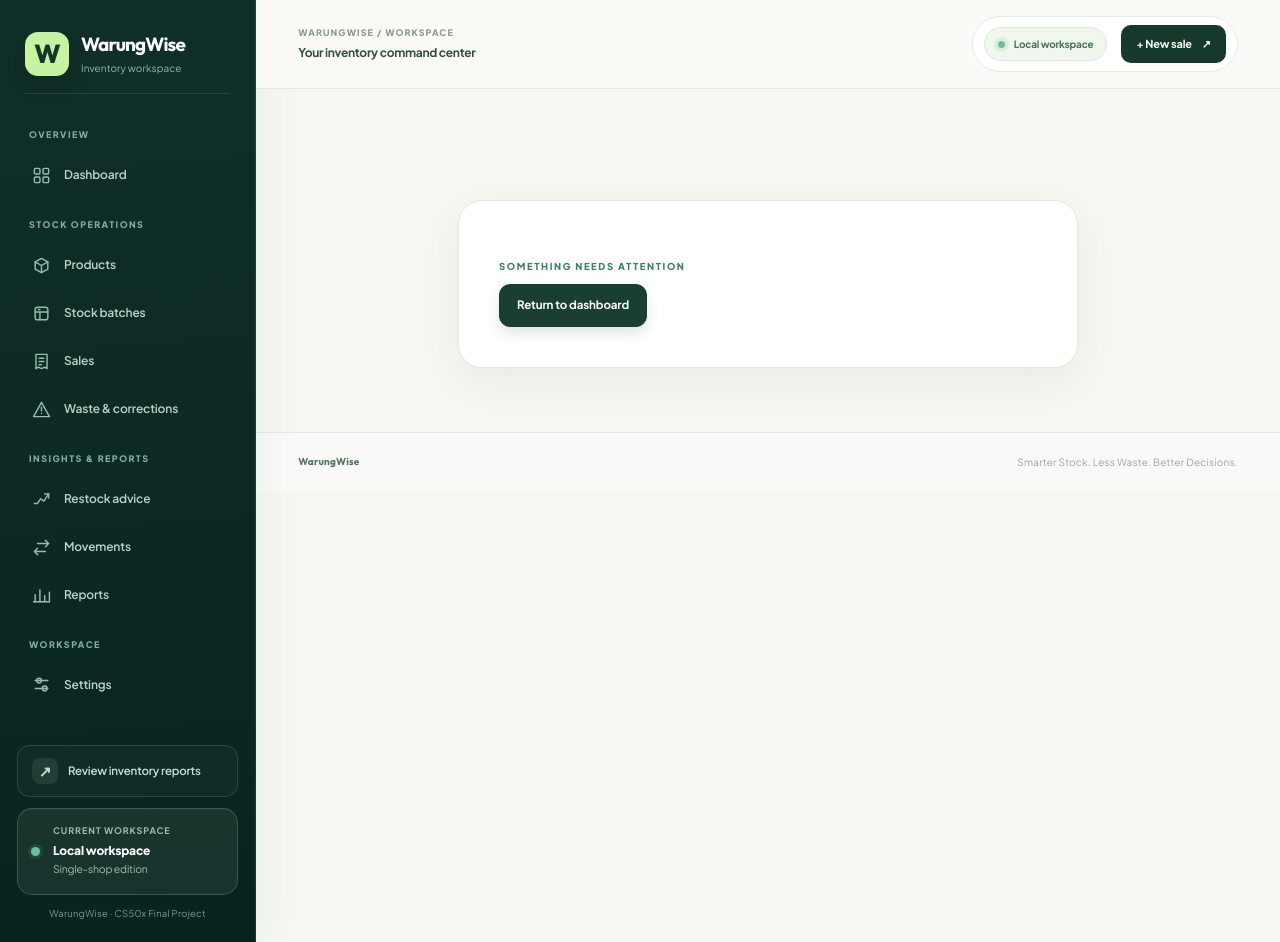
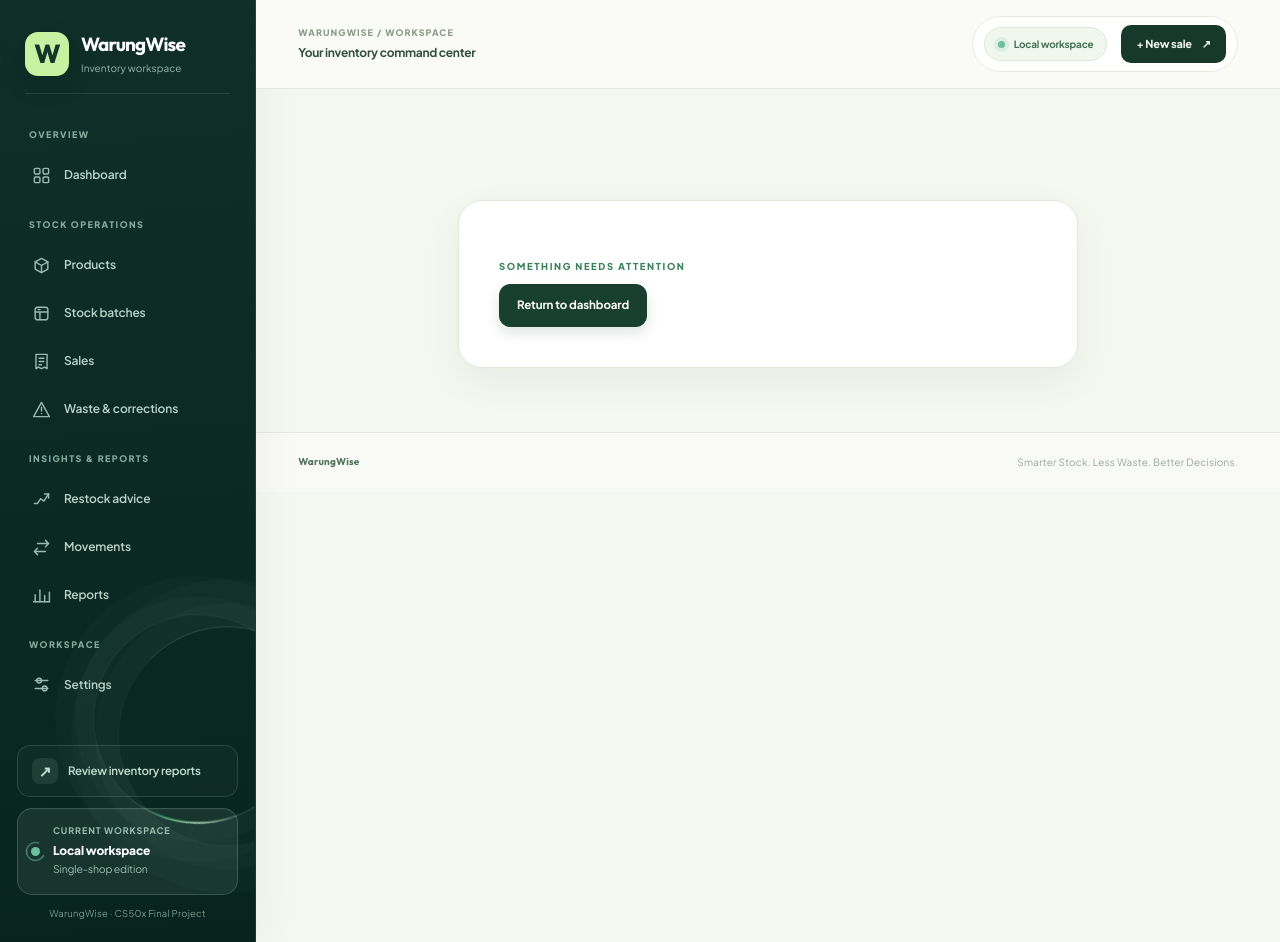
Before and after one commit to krisvan123/CS50X_FinalProject, a Python web app: template templates/error.html in a window 1280 px wide. Run offline with Jinja, Linux system fonts and the light colour scheme; the template is opened without the code that fills it, so the values that code supplies are empty.

Commit message:
Restore WarungWise animated sidebar orbits with reduced-motion support

```diff
--- a/static/css/workspace.css
+++ b/static/css/workspace.css
@@ -37,7 +37,7 @@ h1,h2,h3,h4,h5,h6,.metric-value,.sales-total,.brand-copy strong,
   border-right: 1px solid rgba(255,255,255,.09);
   box-shadow: 8px 0 40px rgba(5,33,24,.04);
 }
-.sidebar::before,.sidebar::after,.sidebar-orbit-light { display: none !important; }
+/* Keep the orbit layers from styles.css visible: these are intentional brand details. */
 .sidebar > * { z-index: 1; }
 .brand {
   gap: 12px;
@@ -575,3 +575,87 @@ table tbody tr:last-child td { border-bottom:0; }
 .ww-ui-icon { display:block;width:20px;height:20px;flex:0 0 20px; }
 .metric-icon .ww-ui-icon { width:18px;height:18px;flex-basis:18px; }
 .ww-shortcut-icon .ww-ui-icon { width:21px;height:21px;flex-basis:21px; }
+
+/* Animated orbit restoration — preserve the original visual signature.
+   AI-use disclosure: ChatGPT restored and refined the decorative animated rings. */
+.sidebar {
+  isolation: isolate;
+}
+.sidebar::before,
+.sidebar::after,
+.sidebar-orbit-light {
+  display: block;
+  pointer-events: none;
+}
+.sidebar::before {
+  right: -48px;
+  bottom: 118px;
+  width: 210px;
+  height: 210px;
+  opacity: .85;
+  border-color: rgba(200, 246, 217, .10);
+  border-top-color: rgba(200, 246, 217, .34);
+  border-right-color: rgba(200, 246, 217, .2);
+  animation: ww-sidebar-orbit 28s linear infinite;
+}
+.sidebar::after {
+  opacity: .75;
+  border-top-color: rgba(200, 246, 217, .22);
+  animation: ww-sidebar-drift 21s ease-in-out infinite alternate;
+}
+.sidebar-orbit-light {
+  right: -48px;
+  bottom: 118px;
+  width: 210px;
+  height: 210px;
+  opacity: .86;
+  background: conic-gradient(
+    from 0deg, transparent 0deg 288deg,
+    rgba(168, 251, 190, .04) 300deg,
+    rgba(209, 255, 218, .88) 324deg,
+    rgba(112, 244, 162, .66) 340deg,
+    transparent 358deg 360deg
+  );
+  animation: ww-orbit-light-spin 11s linear infinite;
+  filter: drop-shadow(0 0 6px rgba(111, 255, 162, .24));
+}
+.sidebar > :not(.sidebar-orbit-light) {
+  position: relative;
+  z-index: 1;
+}
+.workspace-card { isolation: isolate; }
+.workspace-card::after {
+  display: block;
+  opacity: .48;
+  z-index: 0;
+  animation: ww-workspace-sweep 12s ease-in-out infinite;
+}
+.workspace-card > * { position: relative; z-index: 1; }
+.workspace-indicator {
+  animation: ww-status-pulse 3.5s ease-out infinite;
+}
+.workspace-indicator::after {
+  display: block;
+  animation: ww-indicator-spin 7s linear infinite;
+}
+@media (max-width: 767.98px) {
+  .sidebar::before, .sidebar::after, .sidebar-orbit-light {
+    right: -24px;
+    top: -23px;
+    bottom: auto;
+    width: 145px;
+    height: 145px;
+    opacity: .33;
+  }
+  .sidebar::after { opacity: .23; }
+  .sidebar-orbit-light { opacity: .47; }
+}
+@media (prefers-reduced-motion: reduce) {
+  .sidebar::before, .sidebar::after,
+  .sidebar-orbit-light, .workspace-card::after,
+  .workspace-indicator, .workspace-indicator::after {
+    animation: none !important;
+    transition: none !important;
+  }
+  .sidebar-orbit-light { filter: none; }
+}
```
